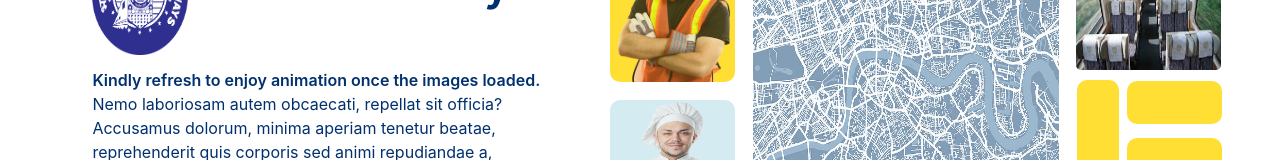
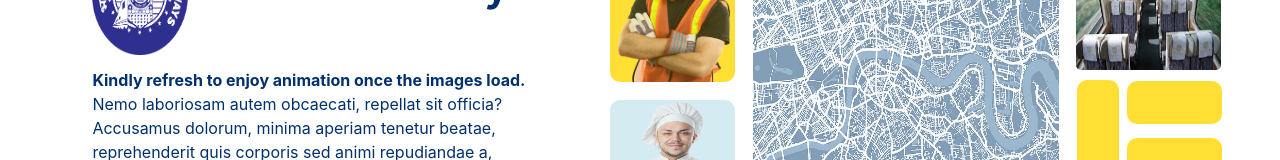
Before and after one commit to Gursimar04/IWP-Assignments, a plain HTML site: page IRCTC/index.html in a window 1280 px wide. Shown: the part 369-529 px from the top of the page. Drawn offline with nearby package versions, Linux system fonts and the light colour scheme.

Commit message:
final commit

```diff
--- a/IRCTC/index.html
+++ b/IRCTC/index.html
@@ -69,7 +69,7 @@
             <div class="text-heading">
                 Indian Railways
             </div>
-            <div class="text"><span style="font-weight:600">Kindly refresh to enjoy animation once the images loaded.</span> Nemo laboriosam autem obcaecati, repellat sit officia? Accusamus dolorum, minima aperiam tenetur beatae, reprehenderit quis corporis sed animi repudiandae a, explicabo possimus?</div>
+            <div class="text"><span style="font-weight:700">Kindly refresh to enjoy animation once the images load.</span> Nemo laboriosam autem obcaecati, repellat sit officia? Accusamus dolorum, minima aperiam tenetur beatae, reprehenderit quis corporis sed animi repudiandae a, explicabo possimus?</div>
             <div class="moreinfo">More Info<i class="fas fa-arrow-right morearrow"></i></div>
         <img class="div-image" alt="header-image" src="./Images/london-map-art-steel-blue-michael-tompsett.jpg">
         <div class="square5"></div>
```
